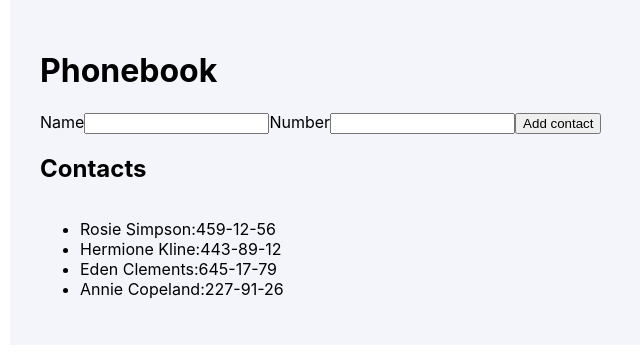
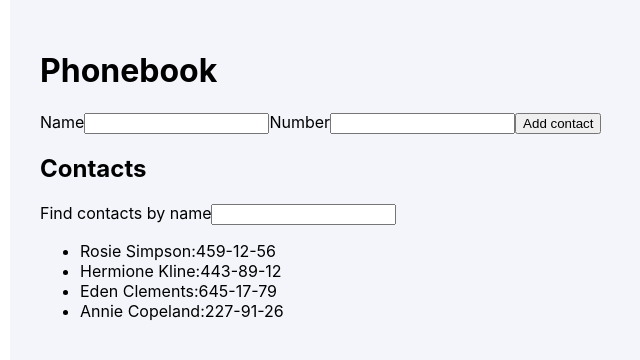
Before and after one commit to kozhushna/goit-react-hw-02-phonebook, a React (Create React App) app: page / in a window 1280 px wide. Shown: the top 360 px of the page, without its empty margins (0-640 px from the left). Built offline with nearby package versions, Linux system fonts and the light colour scheme.

Commit message:
Add filter

```diff
--- a/src/components/app/App.js
+++ b/src/components/app/App.js
@@ -1,7 +1,7 @@
 import './App.css';
 import { Component } from 'react';
 import ContactForm from 'components/contactForm';
-// import Filter from 'components/filter';
+import Filter from 'components/filter';
 import { ContactList } from 'components/contactList';
 
 class App extends Component {
@@ -12,7 +12,7 @@
       { id: 'id-3', name: 'Eden Clements', number: '645-17-79' },
       { id: 'id-4', name: 'Annie Copeland', number: '227-91-26' },
     ],
-    // name: '',
+    filter: '',
   };
 
   addNewContact = ({ id, name, number }) => {
@@ -22,16 +22,29 @@
     this.setState({ contacts: newContacts });
   };
 
+  getVisibleContacts = () => {
+    const { contacts, filter } = this.state;
+    const normalizedFilter = filter.toLowerCase();
+    return contacts.filter(contact =>
+      contact.name.toLowerCase().includes(normalizedFilter)
+    );
+  };
+
+  changeFilter = e => {
+    this.setState({ filter: e.currentTarget.value });
+  };
+
   render() {
-    const { contacts } = this.state;
+    const { contacts, filter } = this.state;
+
     return (
       <div className="container">
         <h1>Phonebook</h1>
         <ContactForm onAddNewContact={this.addNewContact} />
 
         <h2>Contacts</h2>
-
-        <ContactList contacts={contacts} />
+        <Filter value={filter} onChange={this.changeFilter} />
+        <ContactList contacts={this.getVisibleContacts()} />
       </div>
     );
   }
--- a/src/components/filter/Filter.js
+++ b/src/components/filter/Filter.js
@@ -1,5 +1,10 @@
-const Notification = ({ message }) => {
-  return <p>{message}</p>;
+const Filter = ({ value, onChange }) => {
+  return (
+    <label>
+      Find contacts by name
+      <input type="text" value={value} onChange={onChange} />
+    </label>
+  );
 };
 
-export default Notification;
+export default Filter;
```
